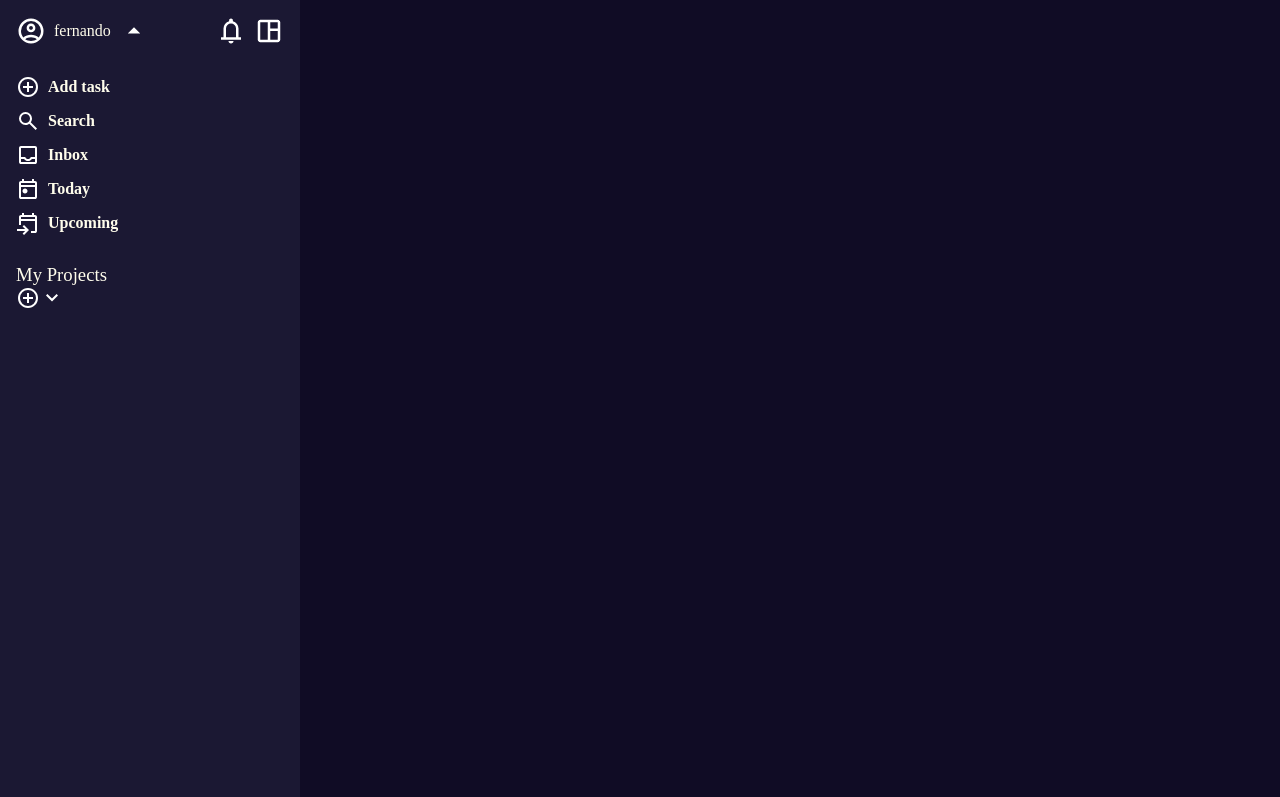
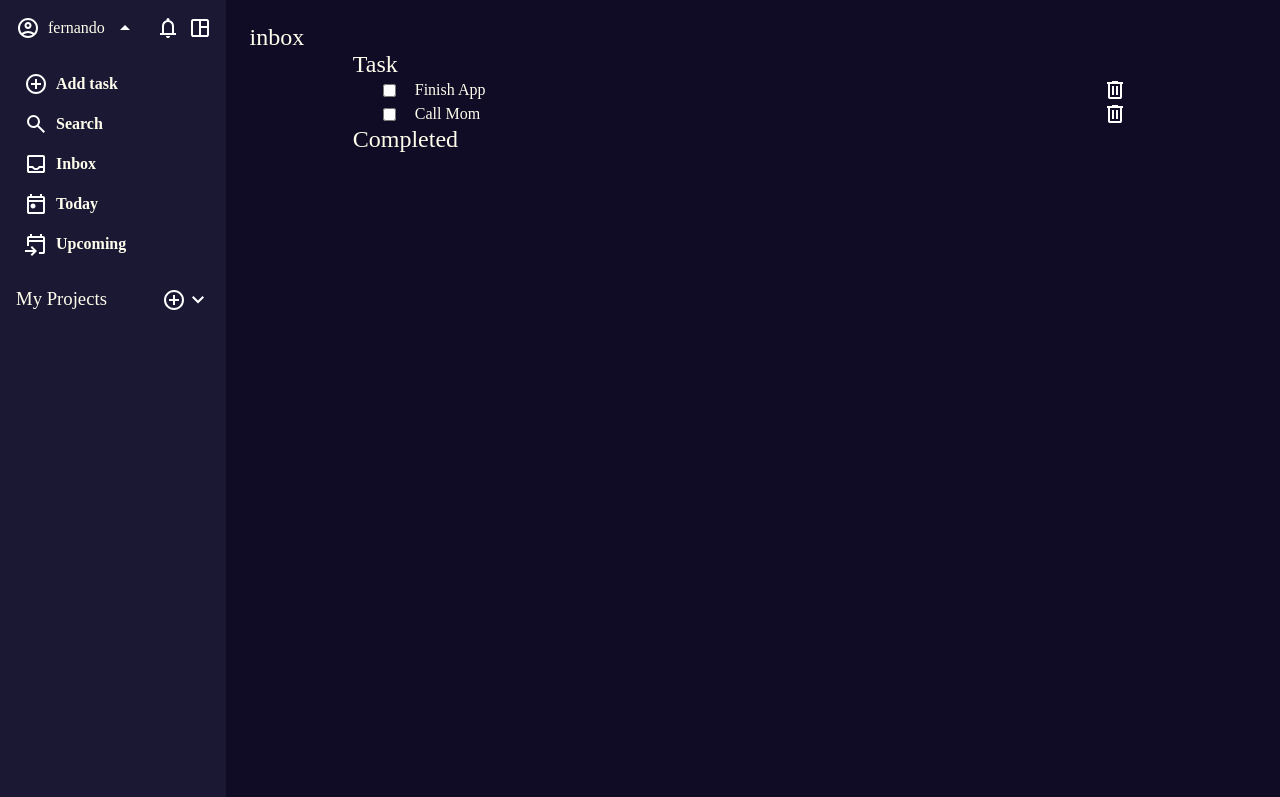
Before and after one commit to fernandopeguero/TodoList, a website built with webpack: page src/template.html in a window 1280 px wide. Shown: the top 797 px of the page. Built offline with nearby package versions, Linux system fonts and the light colour scheme.

Commit message:
Update styling for project toolbar

```diff
--- a/src/style.css
+++ b/src/style.css
@@ -46,6 +46,7 @@ body {
     background-color: var(--color-darker);
     color: var(--color-white);
     height: 100vh;
+    display: flex;
 }
 
 .sidebar {
@@ -83,7 +84,7 @@ body {
 
   ul {
 
-    line-height: 2.125;
+    /* line-height: 2.125; */
     margin-top: var(--pd-large);
     margin-bottom: var(--pd-large);
 
@@ -92,6 +93,9 @@ body {
       cursor: pointer;
       font-weight: 600;
       display: flex;
+      align-items: center;
+      padding: var(--pd-small);
+      border-radius: var(--pd-small);
 
 
       img {
@@ -99,6 +103,48 @@ body {
         margin-right: var(--pd-small);
       }
     }
+
+    li:hover {
+      background-color: var(--color-darker);
+    }
+  }
+
+
+  .project_toolbar {
+
+    display: flex;
+    justify-content: space-between;
+
+    img {
+      cursor: pointer;
+    }
   }
 
 }
+
+
+
+.content_section {
+  padding:var(--pd-large);
+
+  .todos_container {
+    margin: 0 auto;
+    max-width: 800px;
+  }
+
+  width: 100%;
+  .todo {
+    width: 100%;
+    display: flex;
+    align-items: center;
+    justify-content: space-between;
+    padding: 0 var(--pd-extra-large);
+
+
+    p {
+      flex:1 ;
+      padding-left: var(--pd-medium);
+      width: 100%;
+    }
+  }
+}
```
